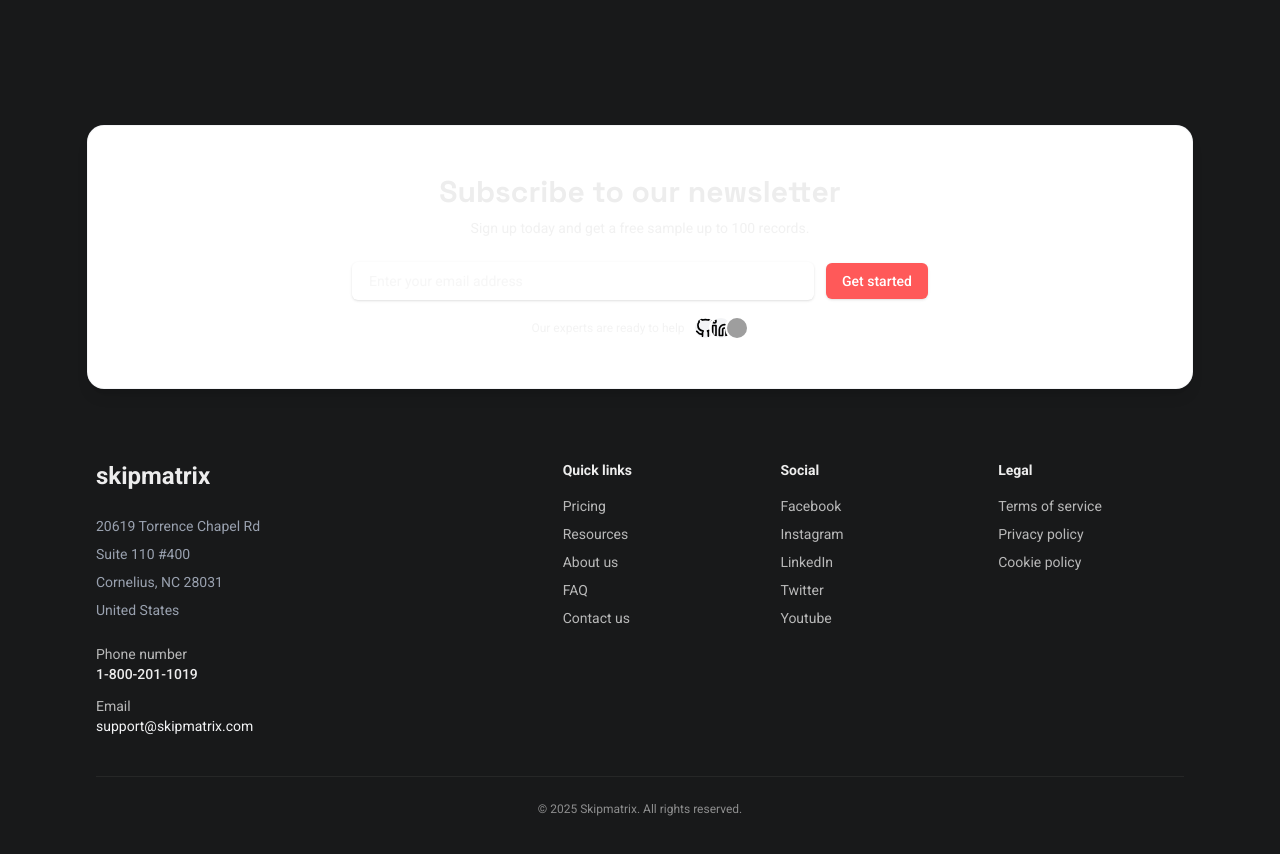
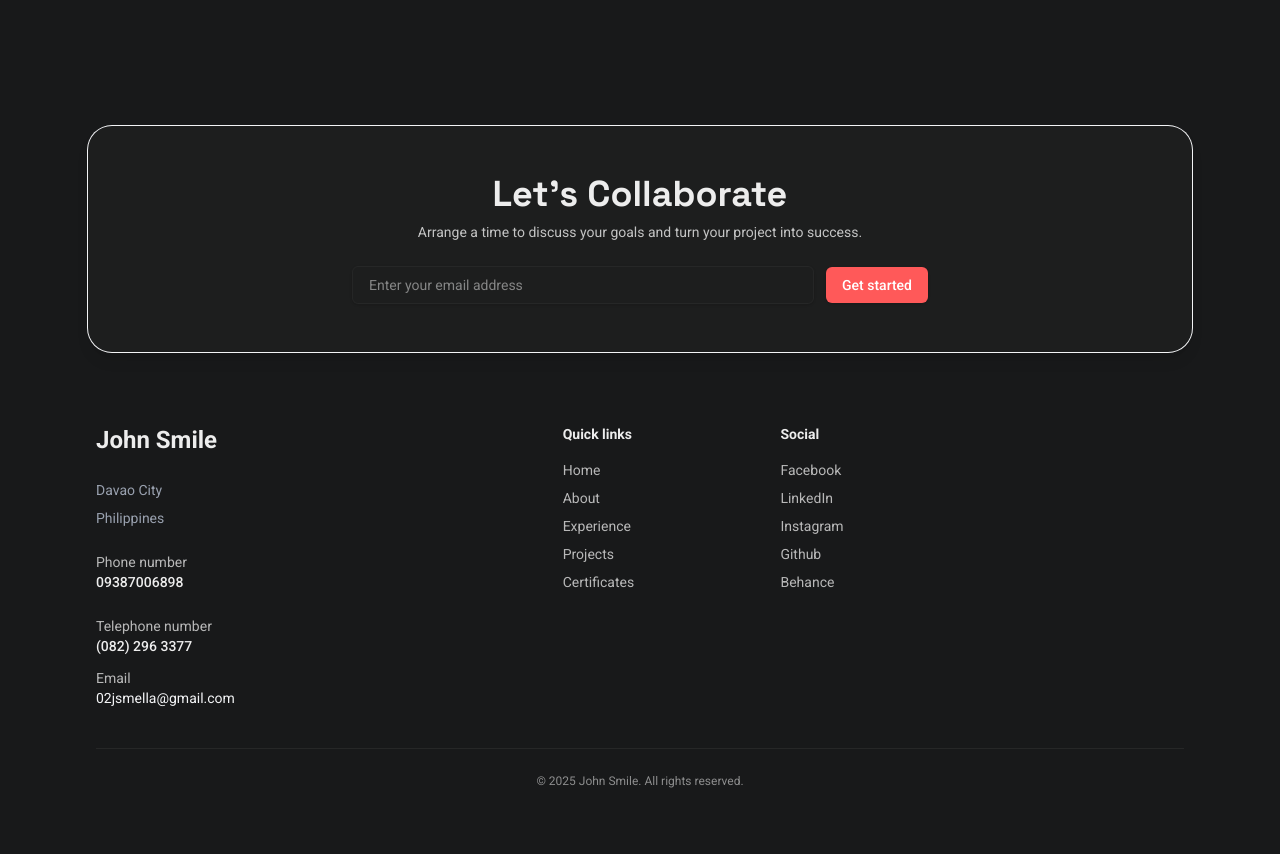
Before and after one commit to Redkuroo/smile-portfolio-v2, a Next.js app: page / in a window 1280 px wide. Shown: the part 6102-6956 px from the top of the page. Built offline with nearby package versions, Linux system fonts and the light colour scheme; grey boxes are pictures that could not be loaded.

Commit message:
changed info

```diff
--- a/app/components/Footer.js
+++ b/app/components/Footer.js
@@ -1,19 +1,19 @@
 import React from 'react'
 
 export default function Footer() {
-  const quickLinks = ['Pricing', 'Resources', 'About us', 'FAQ', 'Contact us']
-  const social = ['Facebook', 'Instagram', 'LinkedIn', 'Twitter', 'Youtube']
+  const quickLinks = ['Home', 'About', 'Experience', 'Projects', 'Certificates']
+  const social = ['Facebook', 'LinkedIn', 'Instagram', 'Github', 'Behance']
   const legal = ['Terms of service', 'Privacy policy', 'Cookie policy']
 
   return (
     <footer className="mt-16">
       {/* Outer rounded card to match the screenshot */}
       <div className="max-w-6xl mx-auto px-6">
-        <div className="bg-white rounded-2xl overflow-hidden shadow-lg ring-1 ring-gray-100">
+  <div className="bg-[rgba(255,255,255,0.02)] rounded-3xl overflow-hidden shadow-lg ring-1 ring-gray-100">
           {/* Top CTA */}
           <div className="py-12 px-10 text-center">
-            <h3 className="text-3xl font-extrabold" style={{ color: 'var(--foreground)' }}>Subscribe to our newsletter</h3>
-            <p className="mt-2 text-sm" style={{ color: 'rgba(237,237,237,0.8)' }}>Sign up today and get a free sample up to 100 records.</p>
+            <h3 className="text-4xl font-extrabold" style={{ color: 'var(--foreground)' }}>Let’s Collaborate</h3>
+            <p className="mt-2 text-sm" style={{ color: 'rgba(237,237,237,0.8)' }}>Arrange a time to discuss your goals and turn your project into success.</p>
 
             <form className="mt-6 flex items-center justify-center gap-3 max-w-xl mx-auto">
               <label htmlFor="newsletter-email" className="sr-only">Email address</label>
@@ -21,8 +21,8 @@ export default function Footer() {
                 id="newsletter-email"
                 type="email"
                 placeholder="Enter your email address"
-                className="w-full max-w-lg rounded-md border border-gray-700 bg-transparent px-4 py-2 text-sm shadow-sm focus:outline-none"
-                style={{ color: 'var(--foreground)', borderColor: 'rgba(255,255,255,0.06)' }}
+                className="w-full max-w-lg rounded-md border bg-transparent px-4 py-2 text-sm shadow-sm focus:outline-none"
+                style={{ color: 'var(--foreground)', borderColor: 'rgba(255,255,255,0.04)' }}
               />
               <button
                 type="submit"
@@ -33,14 +33,7 @@ export default function Footer() {
               </button>
             </form>
 
-            <p className="mt-4 text-xs flex items-center justify-center gap-2" style={{ color: 'rgba(237,237,237,0.65)' }}>
-              <span>Our experts are ready to help</span>
-              <span className="flex -space-x-2">
-                <img src="/github.svg" alt="avatar" className="w-6 h-6 rounded-full border-2 border-white bg-gray-100" />
-                <img src="/linkedin.svg" alt="avatar" className="w-6 h-6 rounded-full border-2 border-white bg-gray-100" />
-                <img src="/email.svg" alt="avatar" className="w-6 h-6 rounded-full border-2 border-white bg-gray-100" />
-              </span>
-            </p>
+
           </div>
 
           {/* End of centered white card */}
@@ -53,24 +46,26 @@ export default function Footer() {
           <div className="grid grid-cols-1 md:grid-cols-12 gap-8">
               <div className="md:col-span-5">
               <div className="flex items-start gap-4">
-                <div className="text-2xl font-bold" style={{ color: 'var(--foreground)' }}>skipmatrix</div>
+                <div className="text-2xl font-bold" style={{ color: 'var(--foreground)' }}>John Smile</div>
               </div>
 
               <address className="mt-6 not-italic text-sm text-gray-400 space-y-2">
-                <div>20619 Torrence Chapel Rd</div>
-                <div>Suite 110 #400</div>
-                <div>Cornelius, NC 28031</div>
-                <div>United States</div>
+                <div>Davao City</div>
+                <div>Philippines</div>
+
               </address>
-
+<div className="mt-6 text-sm" style={{ color: 'rgba(237,237,237,0.75)' }}>
+                <div>Phone number</div>
+                <div className="font-medium" style={{ color: 'var(--foreground)' }}>09387006898</div>
+              </div>
               <div className="mt-6 text-sm" style={{ color: 'rgba(237,237,237,0.75)' }}>
-                <div>Phone number</div>
-                <div className="font-medium" style={{ color: 'var(--foreground)' }}>1-800-201-1019</div>
+                <div>Telephone number</div>
+                <div className="font-medium" style={{ color: 'var(--foreground)' }}>(082) 296 3377</div>
               </div>
 
               <div className="mt-3 text-sm" style={{ color: 'rgba(237,237,237,0.75)' }}>
                 <div>Email</div>
-                <a href="mailto:support@skipmatrix.com" className="text-gray-100 hover:underline">support@skipmatrix.com</a>
+                <a href="mailto:support@skipmatrix.com" className="text-gray-100 hover:underline">02jsmella@gmail.com</a>
               </div>
             </div>
 
@@ -93,20 +88,13 @@ export default function Footer() {
                 </ul>
               </div>
 
-              <div>
-        <h4 className="text-sm font-semibold">Legal</h4>
-        <ul className="mt-4 space-y-2 text-sm" style={{ color: 'rgba(237,237,237,0.75)' }}>
-                  {legal.map((t) => (
-          <li key={t}><a href="#" style={{ color: 'inherit' }} className="hover:underline">{t}</a></li>
-                  ))}
-                </ul>
-              </div>
+
             </div>
           </div>
 
           <div className="mt-10 border-t" style={{ borderColor: 'rgba(255,255,255,0.06)' }}>
             <div className="pt-6 text-center text-xs" style={{ color: 'rgba(237,237,237,0.55)' }}>
-              © {new Date().getFullYear()} Skipmatrix. All rights reserved.
+              © {new Date().getFullYear()} John Smile. All rights reserved.
             </div>
           </div>
         </div>
```
